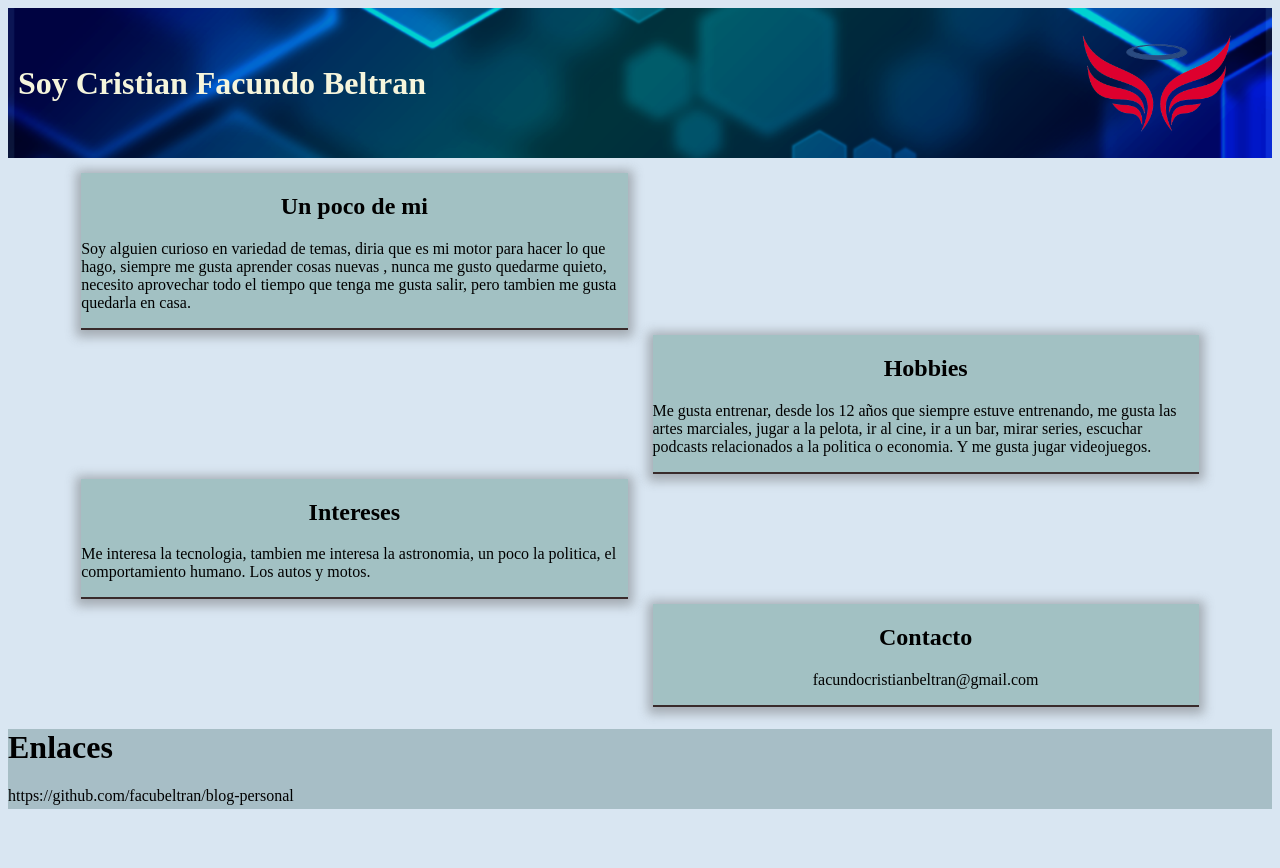
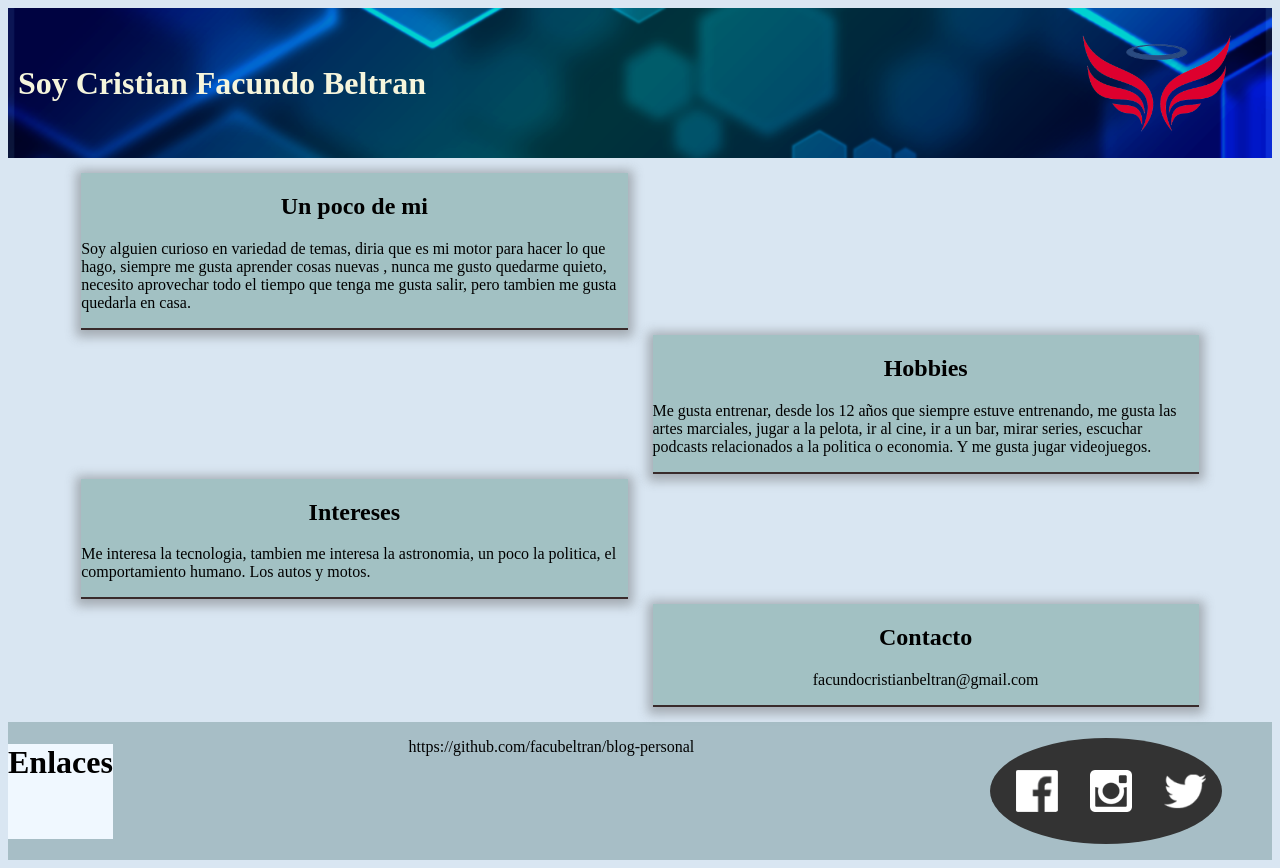
Before and after one commit to facubeltran/blog-personal, a plain HTML site: page index.html in a window 1280 px wide. Before the commit the page ends 817 px from the top, so only its background shows below. Drawn offline with Linux system fonts and the light colour scheme.

Commit message:
nuevas img

```diff
--- a/css/style.css
+++ b/css/style.css
@@ -32,6 +32,7 @@ main{
     grid-template-rows: auto;
     grid-gap: 5px;
     margin: 0px 5%;
+    margin-bottom: 15px;
 }
 
 section{
@@ -70,5 +71,35 @@ section{
 
 footer{
     background-color: rgba(131, 161, 167, 0.576);
-    height: 80px;
+    display: flex;
+    flex-direction: row;
+    flex-wrap: wrap;
+    justify-content: space-between;
+
 }
+
+.redes{
+    display: flex;
+    background-color: #333333;
+    border-radius: 50%;
+    margin-right: 50px;
+    padding-left: 10px;
+}
+
+.redes_enlace{
+    display: block;
+    width: 42px;
+    height: 42px;
+    margin: 2rem 1rem;
+    background-color: #333333;
+
+}
+
+li::marker{
+    content: none;
+}
+
+.titulo_footer{
+    background-color: aliceblue;
+
+}
--- a/index.html
+++ b/index.html
@@ -52,8 +52,14 @@
     </main>
 
     <footer>
-        <h1>Enlaces</h1>
+        <h1 class="titulo_footer">Enlaces</h1>
         <p>https://github.com/facubeltran/blog-personal</p>
+        <ul class="redes">
+            <li><a href="#" class="redes_enlace"><img src="img/facebook.png" alt="facebook"></a></li>
+            <li><a href="#" class="redes_enlace"><img src="img/instagram.png" alt="instagram"></a></li>
+            <li><a href="#" class="redes_enlace"><img src="img/twitter.png" alt="twitter"></a></li>
+        </ul>
+
     </footer>
 </body>
 </html>
```
Also changed, not shown: img/facebook.png (added), img/instagram.png (added), img/twitter.png (added).
